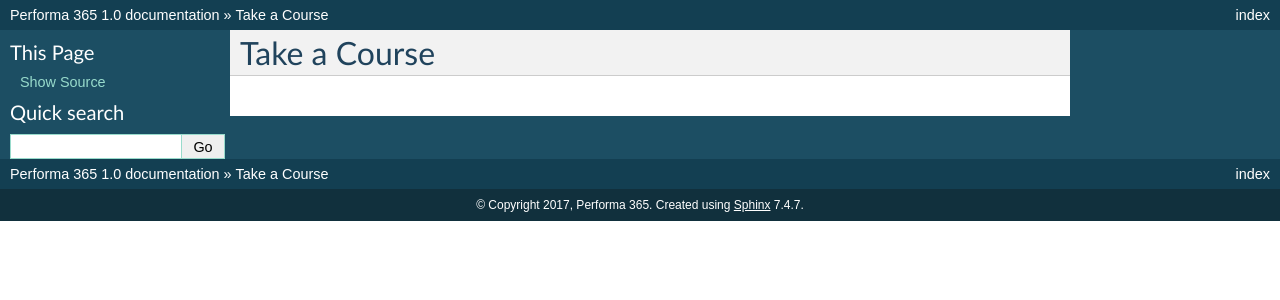
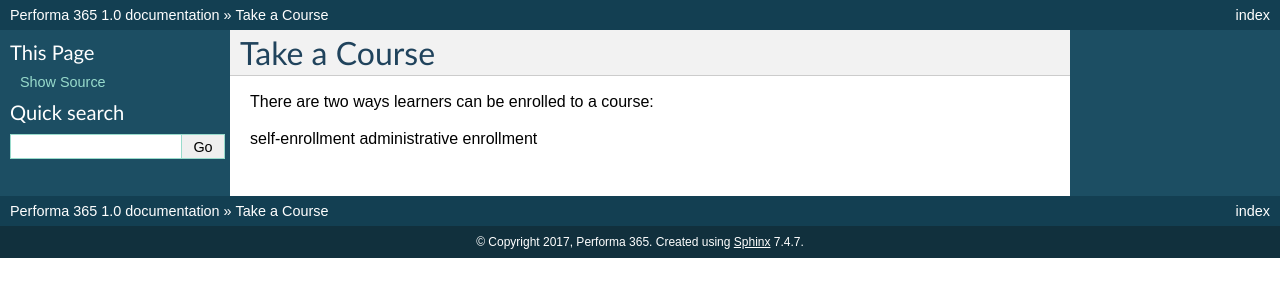
Before and after one commit to pslisko/performa365docs, a Sphinx documentation site: the page built from docs/howto/take_a_course.rst, in a window 1280 px wide. Shown: the top 300 px of the page. Built offline with Sphinx 7.4.7, drawn with Linux system fonts in a browser that asks for light colours; pages that are not in the unit, such as notebooks, are missing from menus.

Commit message:
Update take_a_course.rst

```diff
--- a/docs/howto/take_a_course.rst
+++ b/docs/howto/take_a_course.rst
@@ -1,2 +1,7 @@
 Take a Course
 ==============
+
+There are two ways learners can be enrolled to a course:
+
+self-enrollment
+administrative enrollment
```
